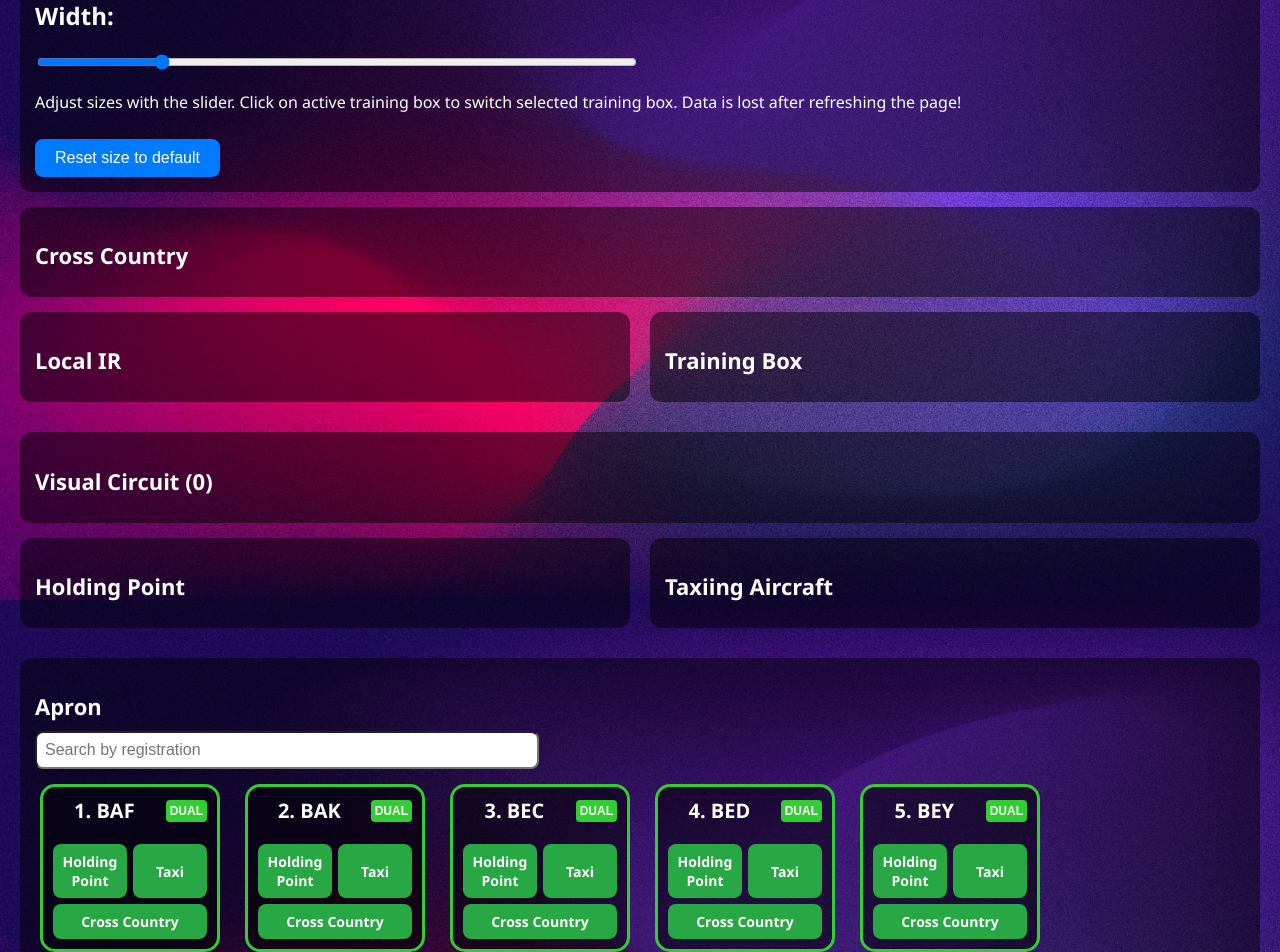
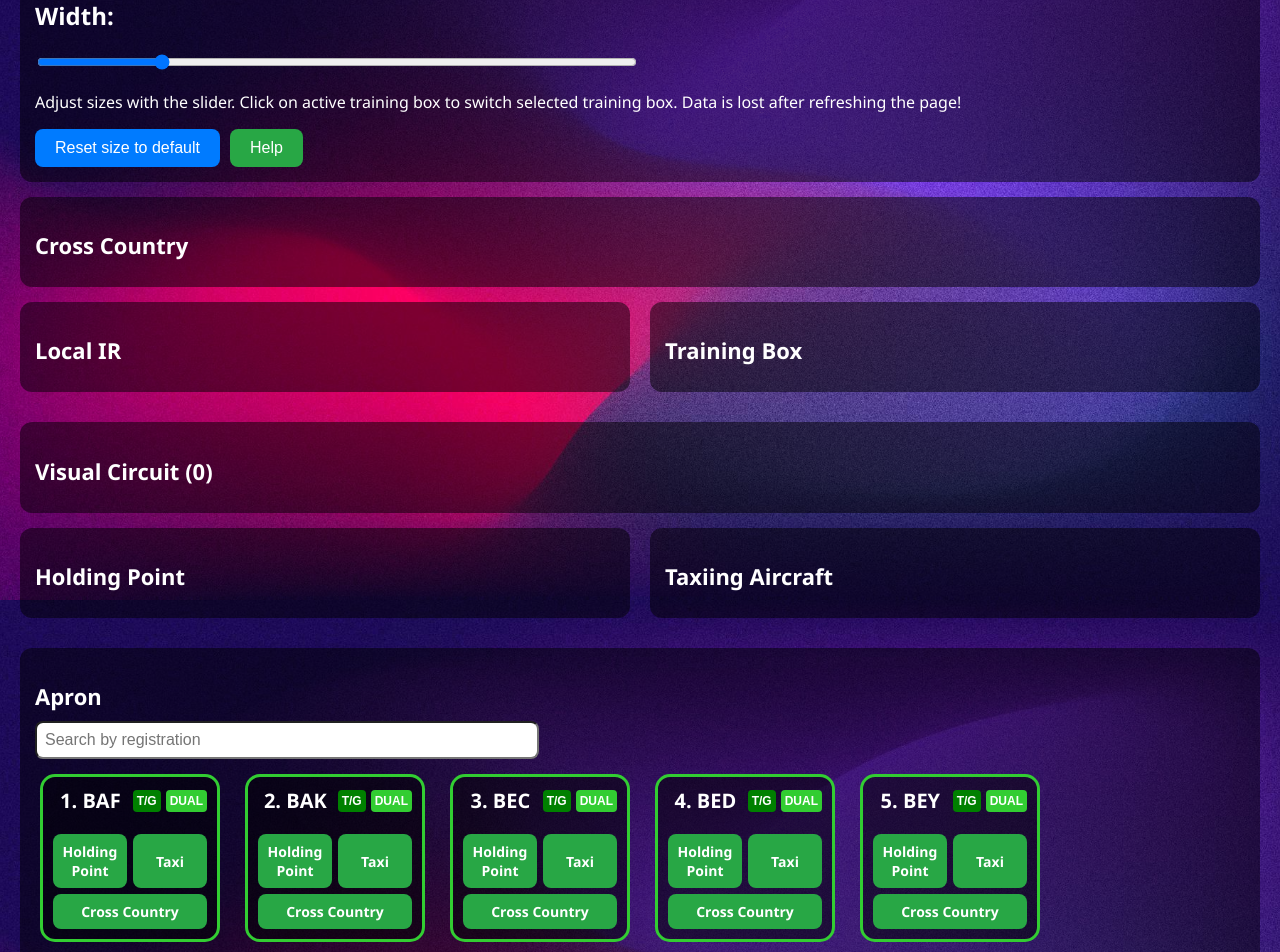
Before and after one commit to fepatrik/LHNY-AFIS, a Next.js app: page / in a window 1280 px wide. Shown: the part 200-1152 px from the top of the page. Built offline with nearby package versions, Linux system fonts and the light colour scheme.

Commit message:
Full Stop

```diff
--- a/components/AfisProgram.tsx
+++ b/components/AfisProgram.tsx
@@ -20,8 +20,22 @@ const [scale, setScale] = useState(1); // Új állapot a csúszka értékéhez
 const [searchTerm, setSearchTerm] = useState<string>(""); // Keresési kifejezés
 const [boxWidth, setBoxWidth] = useState(180); // Alapértelmezett szélesség 180px
 
+const [aircraftTGStatus, setAircraftTGStatus] = useState<{ [key: string]: 'T/G' | 'F/S' }>({});
+const toggleTGFSStatus = (reg: string) => {
+  setAircraftTGStatus((prevStatuses) => {
+    const currentStatus = prevStatuses[reg] || 'T/G';
+    const newStatus = currentStatus === 'T/G' ? 'F/S' : 'T/G';
+    return {
+      ...prevStatuses,
+      [reg]: newStatus,
+    };
+  });
+};
+
+
 // Add a new state to handle the aircraft statuses
 const [aircraftStatuses, setAircraftStatuses] = useState<{ [key: string]: 'DUAL' | 'SOLO' }>({});
+const [isHelpModalOpen, setIsHelpModalOpen] = useState<boolean>(false);
 
 // Function to toggle the status of an aircraft
 const toggleAircraftStatus = (reg: string) => {
@@ -333,6 +347,7 @@ const renderAircraft = (
             opacity: isCrossCountry && !onFreq ? 0.5 : 1, // Reduce opacity if not "On Frequency"
           }}
         >
+
           <div style={{ display: "flex", alignItems: "center", justifyContent: "space-between", marginBottom: `${10 * scale}px` }}>
             <div style={{
               fontWeight: "bold",
@@ -342,6 +357,24 @@ const renderAircraft = (
             }}>
               {index + 1}. {reg}
             </div>
+
+<button
+  onClick={() => toggleTGFSStatus(reg)}
+  style={{
+    padding: `${4 * scale}px`,
+    backgroundColor: aircraftTGStatus[reg] === 'T/G' || !aircraftTGStatus[reg] ? 'green' : 'red',
+    color: 'white',
+    borderRadius: '4px',
+    border: 'none',
+    cursor: 'pointer',
+    fontWeight: 'bold',
+    fontSize: `${12 * scale}px`,
+    marginLeft: `${5 * scale}px`,
+  }}
+>
+  {aircraftTGStatus[reg] || 'T/G'}
+</button>
+
             <button
               onClick={() => toggleAircraftStatus(reg)}
               style={{
@@ -353,7 +386,7 @@ const renderAircraft = (
                 cursor: 'pointer',
                 fontWeight: 'bold',
                 fontSize: `${12 * scale}px`, // Kisebb betűméret
-                marginLeft: `${10 * scale}px`, // Távolság a lajstromtól
+                marginLeft: `${5 * scale}px`, // Távolság a lajstromtól
               }}
             >
               {isDual ? 'DUAL' : 'SOLO'}
@@ -519,21 +552,36 @@ const renderAircraft = (
     onChange={(e) => setBoxWidth(parseInt(e.target.value))} // boxWidth frissítése
   />
       <p>Adjust sizes with the slider. Click on active training box to switch selected training box. Data is lost after refreshing the page!</p>
+<div style={{ display: "flex", gap: "10px", marginTop: "10px" }}>
   <button
     style={{
-    marginTop: '10px',
-    padding: '10px 20px',
-    fontSize: '16px',
-    backgroundColor: '#007BFF',
-    color: 'white',
-    borderRadius: '8px',
-    border: 'none',
-    cursor: 'pointer'
+      padding: "10px 20px",
+      fontSize: "16px",
+      backgroundColor: "#007BFF",
+      color: "white",
+      borderRadius: "8px",
+      border: "none",
+      cursor: "pointer",
     }}
     onClick={resetSizes}
   >
     Reset size to default
   </button>
+  <button
+    style={{
+      padding: "10px 20px",
+      fontSize: "16px",
+      backgroundColor: "#28a745",
+      color: "white",
+      borderRadius: "8px",
+      border: "none",
+      cursor: "pointer",
+    }}
+    onClick={() => setIsHelpModalOpen(true)}
+  >
+    Help
+  </button>
+</div>
 </Section>
 
 
@@ -668,7 +716,53 @@ const renderAircraft = (
 
 
 
+	  {isHelpModalOpen && (
+  <div style={{
+    position: "fixed",
+    top: 0,
+    left: 0,
+    width: "100vw",
+    height: "100vh",
+    backgroundColor: "rgba(0, 0, 0, 0.6)",
+    display: "flex",
+    alignItems: "center",
+    justifyContent: "center",
+    zIndex: 1000,
+    fontFamily: "'Segoe UI', Tahoma, Geneva, Verdana, sans-serif"
+  }}>
+    <div style={{
+      backgroundColor: "#222",
+      padding: "20px",
+      borderRadius: "12px",
+      textAlign: "center",
+      minWidth: "320px",
+      color: "white"
+    }}>
+      <h3 style={{ fontSize: "20px", marginBottom: "16px" }}>Help</h3>
 
+<p style={{ fontSize: "16px", marginBottom: "16px" }}> In the <strong>Apron</strong> section, you'll find all Tréner airplanes. You can add foreign aircraft at the bottom, such as a police helicopter (R902). Click the <strong>APRON</strong> or <strong>HOLDING POINT</strong> button to move the aircraft to the corresponding group. Can't find the plane? Use the search bar. </p>
+<p style={{ fontSize: "16px", marginBottom: "16px" }}> When selecting <strong>VISUAL CIRCUIT</strong>, the aircraft is moved automatically, and its take-off time is recorded. In the Visual Circuit section, you can rearrange aircraft by moving them left or right to set the correct sequence. Click the <strong>DUAL</strong> button to switch the plane to <strong>SOLO</strong> mode, indicating it is a solo student. You can also click the "T/G" button to mark a full stop landing — it will then turn red and display "F/S"</p>
+<p style={{ fontSize: "16px", marginBottom: "16px" }}> From the Visual Circuit, aircraft can proceed to <strong>Local IR</strong>, <strong>Training Box (TB)</strong>, or <strong>Cross Country (XC)</strong>. </p> <p style={{ fontSize: "16px", marginBottom: "16px" }}> In the <strong>Local IR</strong> section, you can choose the task from the first drop-down menu. You can also add additional remarks—such as altitude, task details, or position—in the text input field. </p>
+<p style={{ fontSize: "16px", marginBottom: "16px" }}> When selecting <strong>Training Box (TB)</strong>, a pop-up window will appear where you can select the appropriate TB. If the aircraft changes TB, simply click the displayed TB (e.g., "TB 6") to update it. There’s also an option to select <strong>TB Proceeding to Visual Circuit</strong>, indicating that the aircraft is returning. To actually move the plane back, click the <strong>JOIN VC</strong> button. Selecting “TB Proceeding to Visual Circuit” is optional—it’s just for situational awareness, not required for moving the aircraft. </p>
+<p style={{ fontSize: "16px", marginBottom: "16px" }}> In the <strong>Cross Country</strong> section, you can leave a remark indicating where the aircraft is headed. The checkbox allows you to mark whether the aircraft is on frequency. </p>
+      <button
+        onClick={() => setIsHelpModalOpen(false)}
+        style={{
+          marginTop: "14px",
+          padding: "10px 20px",
+          fontSize: "16px",
+          backgroundColor: "#dc3545",
+          color: "white",
+          borderRadius: "8px",
+          border: "none",
+          cursor: "pointer",
+        }}
+      >
+        Close
+      </button>
+    </div>
+  </div>
+)}
 
       {isModalOpen && (
         <div style={{
@@ -693,7 +787,7 @@ const renderAircraft = (
             color: "white"
           }}>
             <h3 style={{ fontSize: "20px", marginBottom: "16px" }}>Choose TB for {selectedAircraft}:</h3>
-            {["1", "2", "3", "4", "5", "6","7", "5-6","1-2","2-3","1-2-3", "100","PROCEEDING TO VC"].map((box) => (
+            {["1", "2", "3", "4", "5", "6","7", "5-6","1-2","2-3","1-2-3", "100","TO VC"].map((box) => (
               <button
                 key={box}
                 onClick={() => handleTrainingBoxSelection(box)}
```
Lines whose indentation alone changed are shown as unchanged.
